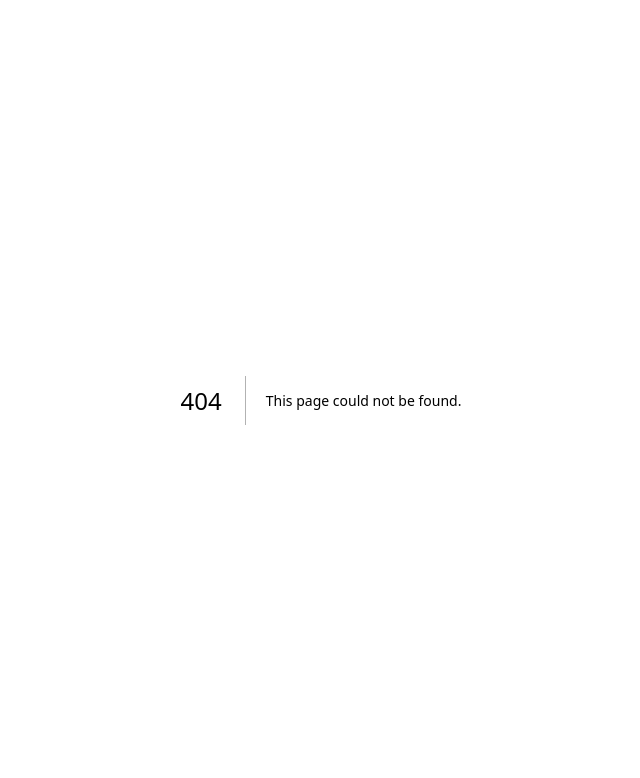
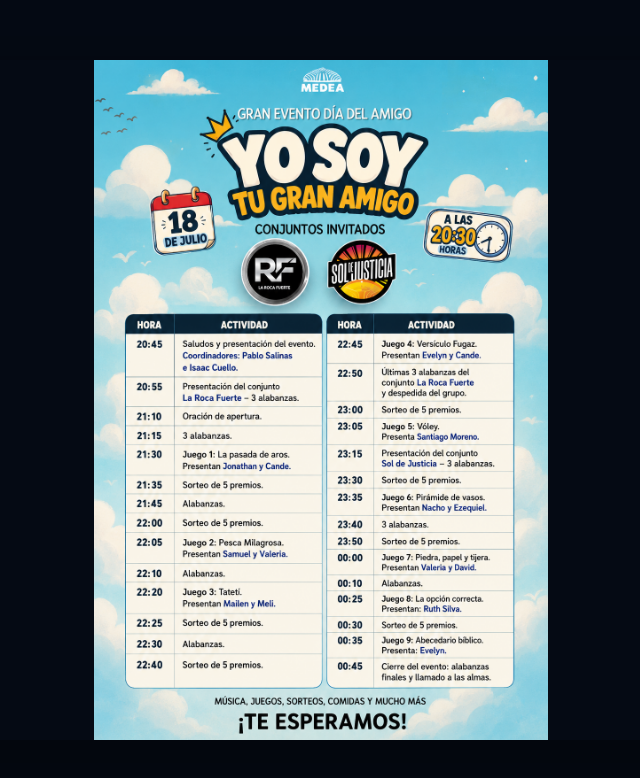
Before and after one commit to marcoamado2016/dia-del-amigo, a Next.js app: page /cronograma in a window 1280 px wide. Before the commit this address had no page. Shown: the top 778 px of the page, without its empty margins (319-959 px from the left). Built offline with nearby package versions, Linux system fonts and the light colour scheme.

Commit message:
puntajes de los juegos

```diff
--- /dev/null
+++ b/app/cronograma/page.tsx
@@ -0,0 +1,35 @@
+'use client';
+
+import { Box } from '@mui/material';
+
+export default function Cronograma() {
+  return (
+    <Box
+      sx={{
+        minHeight: '100vh',
+        background: '#050a14',
+        color: '#fff',
+        display: 'flex',
+        justifyContent: 'center',
+        alignItems: 'center',
+        p: 3,
+      }}
+    >
+      <Box
+        component="img"
+        src="/cronograma.png"
+        alt="Cronograma del evento"
+        sx={{
+          width: '100%',
+          maxWidth: 960,
+          maxHeight: 'calc(100vh - 120px)',
+          height: 'auto',
+          objectFit: 'contain',
+          display: 'block',
+          borderRadius: 3,
+          boxShadow: '0 30px 90px rgba(0,0,0,0.45)',
+        }}
+      />
+    </Box>
+  );
+}
--- a/app/page.tsx
+++ b/app/page.tsx
@@ -4,10 +4,11 @@ import CargarResultados from './cargarPuntos/page';
 import CampeonTorneo from './copa/page';
 import TorneoColores from './ganador/page';
 import PuntosJuegos from './puntajes-juegos/page';
+import Cronograma from './cronograma/page';
 import { Box, Button, ButtonGroup } from '@mui/material';
 
 export default function Home() {
-  const [view, setView] = useState<'puntos' | 'ganador' | 'copa' | 'cargar'>('puntos');
+  const [view, setView] = useState<'puntos' | 'ganador' | 'copa' | 'cargar' | 'cronograma'>('puntos');
 
   const renderView = () => {
     switch (view) {
@@ -17,6 +18,8 @@ export default function Home() {
         return <CampeonTorneo />;
       case 'cargar':
         return <CargarResultados />;
+      case 'cronograma':
+        return <Cronograma />;
       default:
         return <PuntosJuegos />;
     }
@@ -30,6 +33,7 @@ export default function Home() {
           <Button onClick={() => setView('ganador')}>Ganador</Button>
           <Button onClick={() => setView('copa')}>Copa</Button>
           <Button onClick={() => setView('cargar')}>Cargar</Button>
+          <Button onClick={() => setView('cronograma')}>Cronograma</Button>
         </ButtonGroup>
       </Box>
 
```
Also changed, not shown: public/cronograma.png (added).
